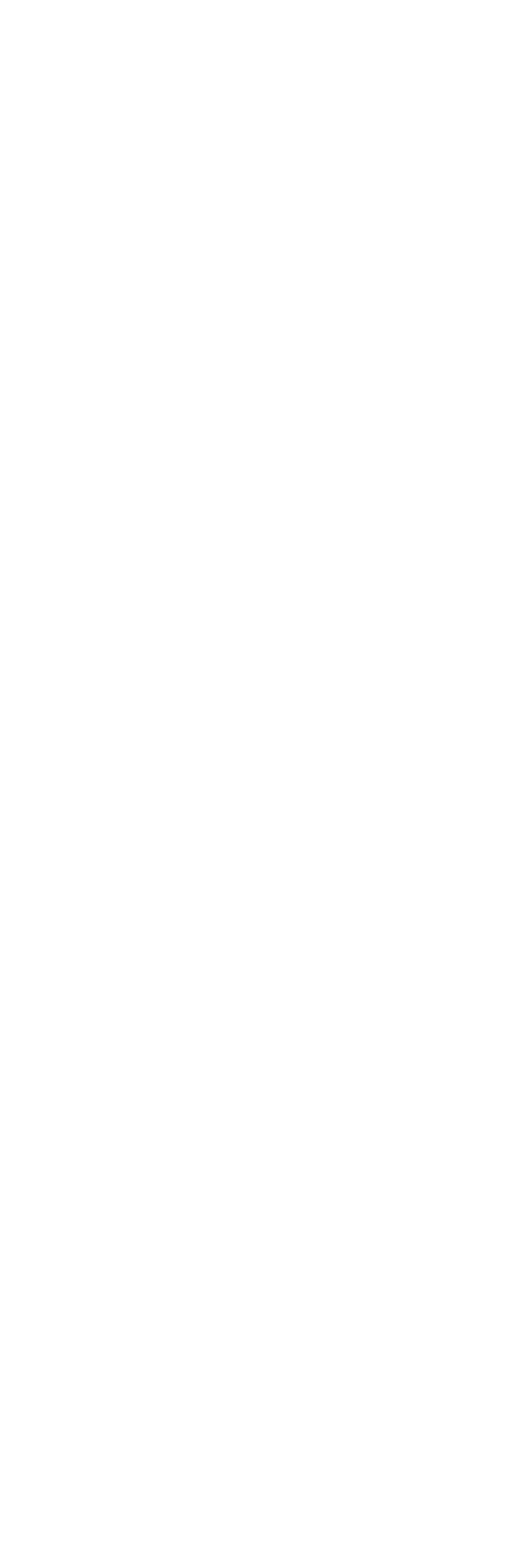
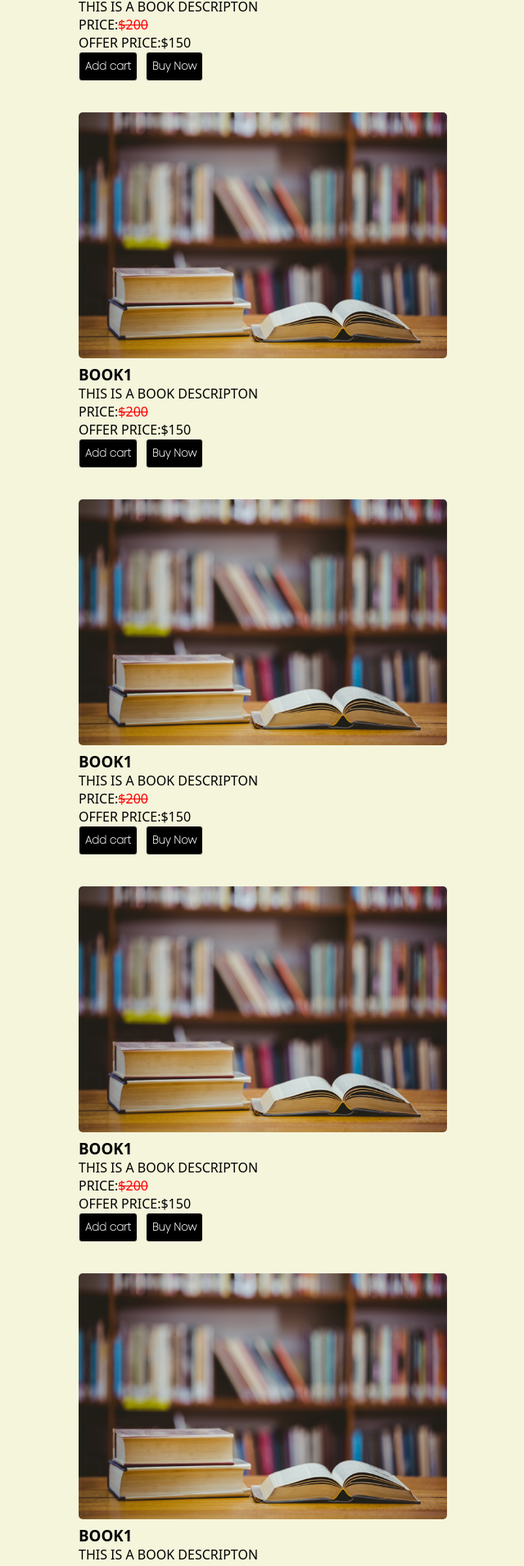
Before and after one commit to Shabeebkaruvath/E-Commerce-Wesite, a React (Create React App) app: page /shop in a window 1280 px wide. Shown: the part 454-2364 px from the top of the page at 82% size, without its empty margins (437-1077 px from the left). Before the commit the page ends 800 px from the top, so only its background shows below. Built offline with nearby package versions, Linux system fonts and the light colour scheme.

Commit message:
shop basic

```diff
--- a/src/componants/About/About.css
+++ b/src/componants/About/About.css
@@ -1,11 +1,12 @@
  .About{
+   background-color: beige;
     padding: 100px 200px;
     display: flex;
     justify-content: space-between;
     align-items: center;
  }
  .About h2{
-     font-size: 60px;
+     font-size: 30px;
      font-family: sans-serif;
  }
  .About p{
@@ -21,11 +22,7 @@
     background-color: beige;
     cursor: pointer;
  }
- .o img:hover{
-    border-radius: 150px;
 
-    cursor: pointer;
- }
  .i img{
     padding-top: 10px;
     padding-bottom: 15px;
@@ -63,7 +60,7 @@
         font-size: 12px;
      }
      .About h2{
-        font-size: 50px;
+        font-size: 22px;
         font-family: sans-serif;
     }
  }
@@ -80,7 +77,7 @@
         font-size: 12px;
      }
      .About h2{
-        font-size: 50px;
+        font-size: 20px;
         font-family: sans-serif;
     }
  }
--- a/src/componants/Contact/Contact.css
+++ b/src/componants/Contact/Contact.css
@@ -1,3 +1,4 @@
+
 .contact1 {
   padding: 100px 150px;
   display: flex;
--- a/src/componants/Footer/Footer.css
+++ b/src/componants/Footer/Footer.css
@@ -3,6 +3,7 @@
     align-items: center;
     justify-content: space-around;
     padding: 25px 0px;
+
 }
  .list{
     display: inline-flex;
--- a/src/componants/Footer/Footer.jsx
+++ b/src/componants/Footer/Footer.jsx
@@ -22,11 +22,16 @@ function Footer() {
             </Link>
           </li>
           <li>
-          <Link to="/contact" className="linking">
-            Contact
-          </Link>
-        </li>
-          <li>Pricing</li>
+            <Link to="/contact" className="linking">
+              Contact
+            </Link>
+          </li>
+          <li>
+            <Link to="/shop" className="linking">
+            Pricing
+            </Link>
+          </li>
+          <li></li>
           <li>login</li>
         </ol>
         <ol className="two">
--- a/src/componants/Lookbook/Lookbook.css
+++ b/src/componants/Lookbook/Lookbook.css
@@ -3,6 +3,7 @@
    justify-content: space-between;
    padding: 160px 100px ;
    font-size: 13px;
+   background-color: beige;
 }
 .pic img{
     width: 500px;
--- a/src/componants/Lookbook/Lookbook.jsx
+++ b/src/componants/Lookbook/Lookbook.jsx
@@ -18,17 +18,6 @@ function Lookbook() {
           elementum nibh. Consequat mauris nunc congue nisi vitae suscipit
           tellus mauris. Nisl condimentum id venenatis a condimentum vitae
           sapien pellentesque habitant.
-          <br />
-          <p className="gap"></p>
-          Volutpat ac tincidunt vitae semper. Libero id faucibus nisl tincidunt
-          eget nullam. Hac habitasse platea dictumst vestibulum rhoncus est
-          pellentesque. Porttitor lacus luctus accumsan tortor posuere ac ut.
-          Tempor orci dapibus ultrices in iaculis. Sit amet massa vitae tortor
-          condimentum lacinia quis vel. Risus quis varius quam quisque id diam
-          vel quam. Est ante in nibh mauris cursus mattis molestie a iaculis.
-          Faucibus vitae aliquet nec ullamcorper sit amet risus nullam.
-          Facilisis sed odio morbi quis commodo odio aenean sed. Mi tempus
-          imperdiet nulla malesuada pellentesque elit eget.
           <br />
           <p className="gap"></p>
           Nec ullamcorper sit amet risus. Congue mauris rhoncus aenean vel elit
--- a/src/componants/Shop/Shop.css
+++ b/src/componants/Shop/Shop.css
@@ -0,0 +1,70 @@
+.shop {
+
+  padding: 100px 50px;
+  background-color: beige;
+  color: black;
+  height: fit-content;
+  display: flex;
+}
+.filter{
+    width: 20%;
+}
+.shop-img img {
+  border-radius: 5px;
+  width: 450px;
+  height: 300px;
+}
+.shop-img img:hover {
+
+  width: 450px;
+  height: 300px;
+  cursor: pointer;
+  transform: scale(1.01);
+}
+.shop-img {
+    width: 80%;
+  display: flex;
+  justify-content: center;
+  align-items: center;
+  flex-wrap: wrap;
+}
+.shop-item h3,
+.shop-item p,
+.shop-item pre,
+.shop-item del {
+  font-family: system-ui, -apple-system, BlinkMacSystemFont, "Segoe UI", Roboto,
+    Oxygen, Ubuntu, Cantarell, "Open Sans", "Helvetica Neue", sans-serif;
+}
+.shop-item del {
+  color: red;
+}
+.shop-item {
+  margin:19px;
+  display: grid;
+  align-items: center;
+  justify-content: space-evenly;
+}
+.shop-item button {
+    font-weight: 900;
+    padding: 7px;
+    box-sizing: border-box;
+    border-radius: 4px;
+    border: 0px;
+    color: white;
+    background-color: black;
+    margin-right: 10px;
+    border: 1px solid #f5f5dc;
+
+}
+.shop-item button:hover{
+    font-weight: 900;
+    padding: 7px;
+    box-sizing: border-box;
+    border-radius: 10px;
+    border: 0px;
+    color: rgb(0, 0, 0);
+    background-color: rgb(167, 165, 165);
+    margin-right: 10px;
+    border: 1px solid #f5f5dc;
+
+}
--- a/src/componants/Shop/Shop.jsx
+++ b/src/componants/Shop/Shop.jsx
@@ -1,11 +1,139 @@
-import React from 'react'
+import React from "react";
+import "./Shop.css";
+import pic from "./1.png";
 
 function Shop() {
   return (
-    <div>
-      <h1 className='ji'>Shoping</h1>
+    <div className="shop">
+      <div className="filter">
+        <h1 className="">Shop</h1>
+        <hr />
+      </div>
+      <div className="shop-img">
+        <div className="shop-item">
+          <div className="shop-data">
+            <img src={pic} alt="one" />
+            <h3>book1</h3>
+            <p>this is a book descripton</p>
+            <pre>
+              Price:<del>$200</del>
+              <p>offer PRICE:$150</p>
+            </pre>
+          </div>
+          <div className="shop-btn">
+            <button>Add cart</button>
+            <button>Buy Now</button>
+          </div>
+        </div>
+        <div className="shop-item">
+          <div className="shop-data">
+            <img src={pic} alt="one" />
+            <h3>book1</h3>
+            <p>this is a book descripton</p>
+            <pre>
+              Price:<del>$200</del>
+              <p>offer PRICE:$150</p>
+            </pre>
+          </div>
+          <div className="shop-btn">
+            <button>Add cart</button>
+            <button>Buy Now</button>
+          </div>
+        </div>
+        <div className="shop-item">
+          <div className="shop-data">
+            <img src={pic} alt="one" />
+            <h3>book1</h3>
+            <p>this is a book descripton</p>
+            <pre>
+              Price:<del>$200</del>
+              <p>offer PRICE:$150</p>
+            </pre>
+          </div>
+          <div className="shop-btn">
+            <button>Add cart</button>
+            <button>Buy Now</button>
+          </div>
+        </div>
+        <div className="shop-item">
+          <div className="shop-data">
+            <img src={pic} alt="one" />
+            <h3>book1</h3>
+            <p>this is a book descripton</p>
+            <pre>
+              Price:<del>$200</del>
+              <p>offer PRICE:$150</p>
+            </pre>
+          </div>
+          <div className="shop-btn">
+            <button>Add cart</button>
+            <button>Buy Now</button>
+          </div>
+        </div>
+        <div className="shop-item">
+          <div className="shop-data">
+            <img src={pic} alt="one" />
+            <h3>book1</h3>
+            <p>this is a book descripton</p>
+            <pre>
+              Price:<del>$200</del>
+              <p>offer PRICE:$150</p>
+            </pre>
+          </div>
+          <div className="shop-btn">
+            <button>Add cart</button>
+            <button>Buy Now</button>
+          </div>
+        </div>
+        <div className="shop-item">
+          <div className="shop-data">
+            <img src={pic} alt="one" />
+            <h3>book1</h3>
+            <p>this is a book descripton</p>
+            <pre>
+              Price:<del>$200</del>
+              <p>offer PRICE:$150</p>
+            </pre>
+          </div>
+          <div className="shop-btn">
+            <button>Add cart</button>
+            <button>Buy Now</button>
+          </div>
+        </div>
+        <div className="shop-item">
+          <div className="shop-data">
+            <img src={pic} alt="one" />
+            <h3>book1</h3>
+            <p>this is a book descripton</p>
+            <pre>
+              Price:<del>$200</del>
+              <p>offer PRICE:$150</p>
+            </pre>
+          </div>
+          <div className="shop-btn">
+            <button>Add cart</button>
+            <button>Buy Now</button>
+          </div>
+        </div>
+        <div className="shop-item">
+          <div className="shop-data">
+            <img src={pic} alt="one" />
+            <h3>book1</h3>
+            <p>this is a book descripton</p>
+            <pre>
+              Price:<del>$200</del>
+              <p>today's PRICE:$150</p>
+            </pre>
+          </div>
+          <div className="shop-btn">
+            <button>Add cart</button>
+            <button>Buy Now</button>
+          </div>
+        </div>
+
+      </div>
     </div>
-  )
+  );
 }
 
-export default Shop
+export default Shop;
```
Also changed, not shown: src/componants/Shop/1.png (added), 7 other files (tests, documents, lock files or other folders).
